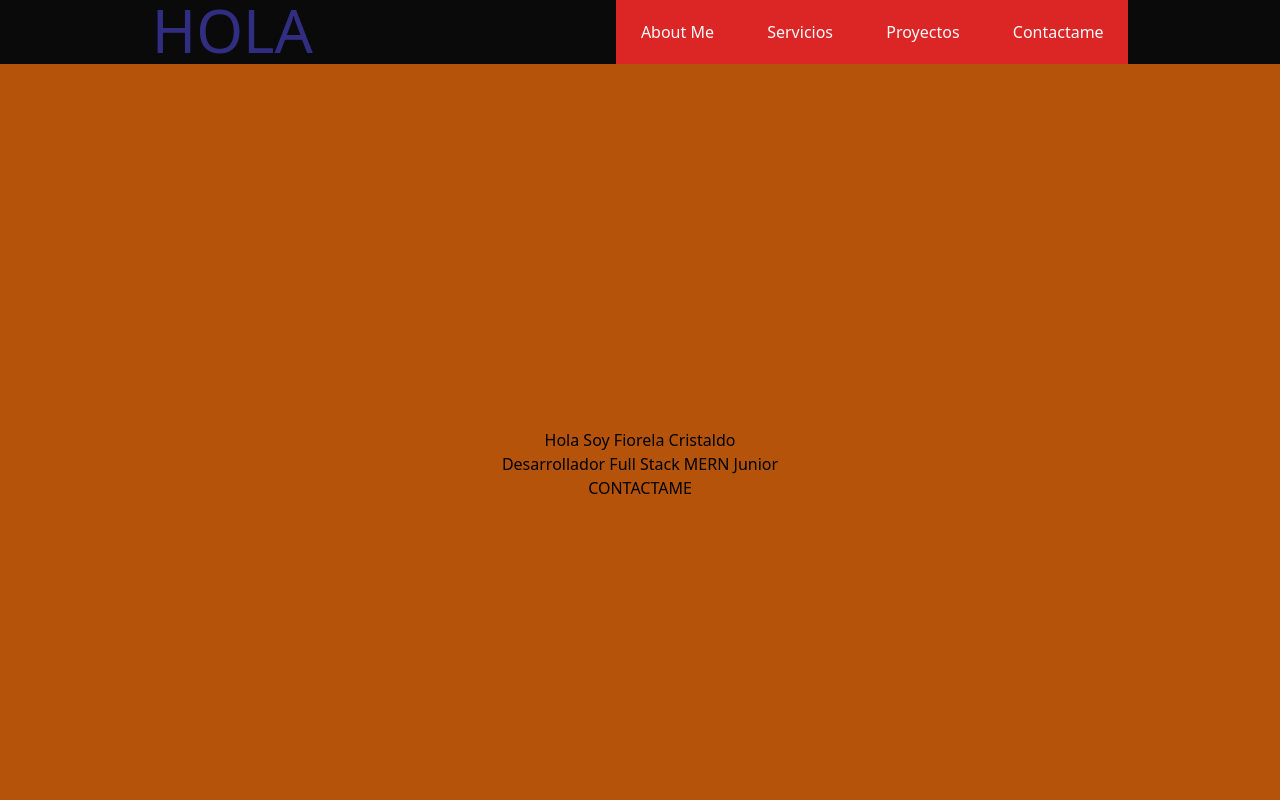
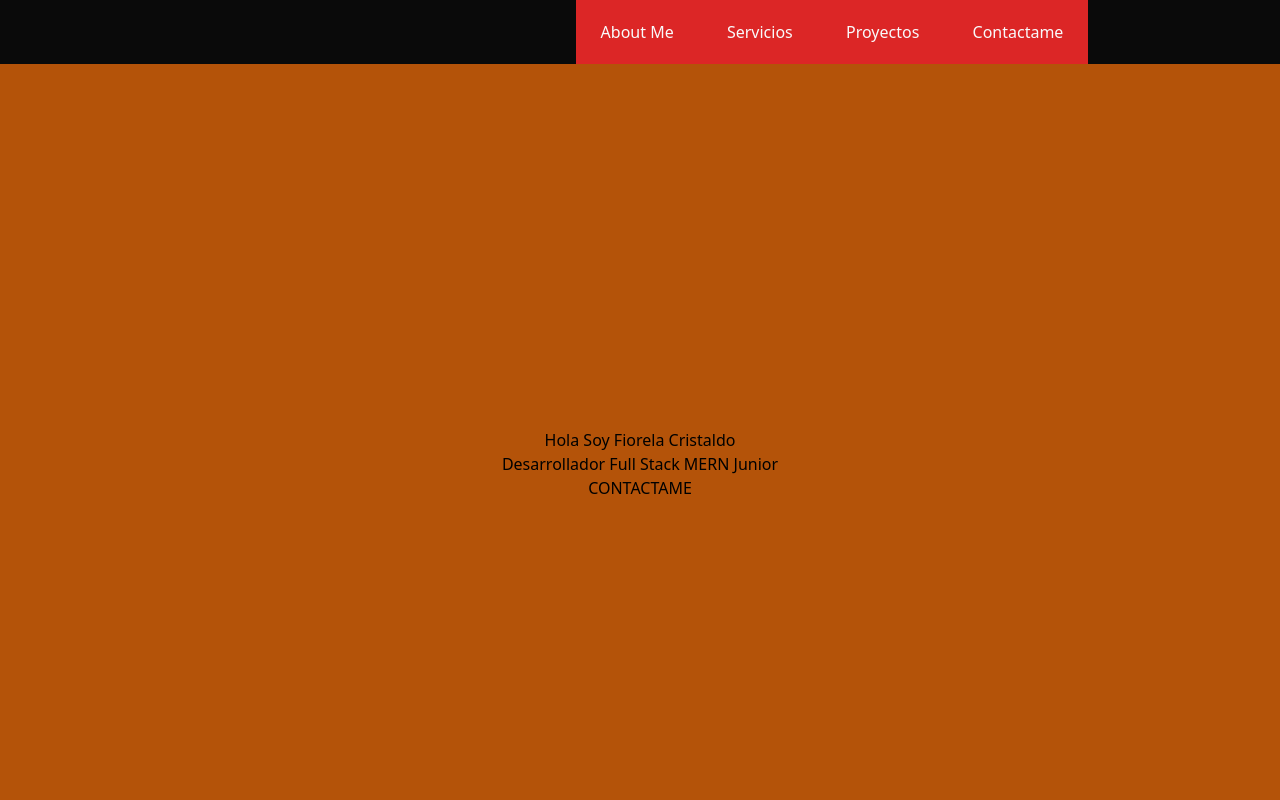
Before and after one commit to Cristaldo-Fiorela/portfolio, a React (Vite) app: page / in a window 1280 px wide. Shown: the top 800 px of the page. Built offline with nearby package versions, Linux system fonts and the light colour scheme.

Commit message:
comienzo de estilos de header

```diff
--- a/package.json
+++ b/package.json
@@ -10,6 +10,10 @@
     "preview": "vite preview"
   },
   "dependencies": {
+    "@fortawesome/fontawesome-svg-core": "^6.4.0",
+    "@fortawesome/free-regular-svg-icons": "^6.4.0",
+    "@fortawesome/free-solid-svg-icons": "^6.4.0",
+    "@fortawesome/react-fontawesome": "^0.2.0",
     "react": "^18.2.0",
     "react-dom": "^18.2.0",
     "react-particles": "^2.10.1",
--- a/src/components/Header.jsx
+++ b/src/components/Header.jsx
@@ -1,7 +1,11 @@
+import { FontAwesomeIcon } from '@fortawesome/react-fontawesome'
+
 const Header = () => {
     return (
         <div className="flex justify-around h-16 bg-neutral-950">
-            <h2 className="text-indigo-900 text-6xl">HOLA</h2>
+            <div className="text-indigo-900 text-6xl">
+            <FontAwesomeIcon icon="fa-solid fa-quote-left fa-lg" />
+            </div>
 
             <nav className="flex items-center justify-around list-none gap-1 w-2/5 bg-red-600">
                 <li className="text-gray-50"><a href="">About Me</a></li>
```
Also changed, not shown: src/index.css (+15 -0 lines), 1 other file (tests, documents, lock files or other folders).
